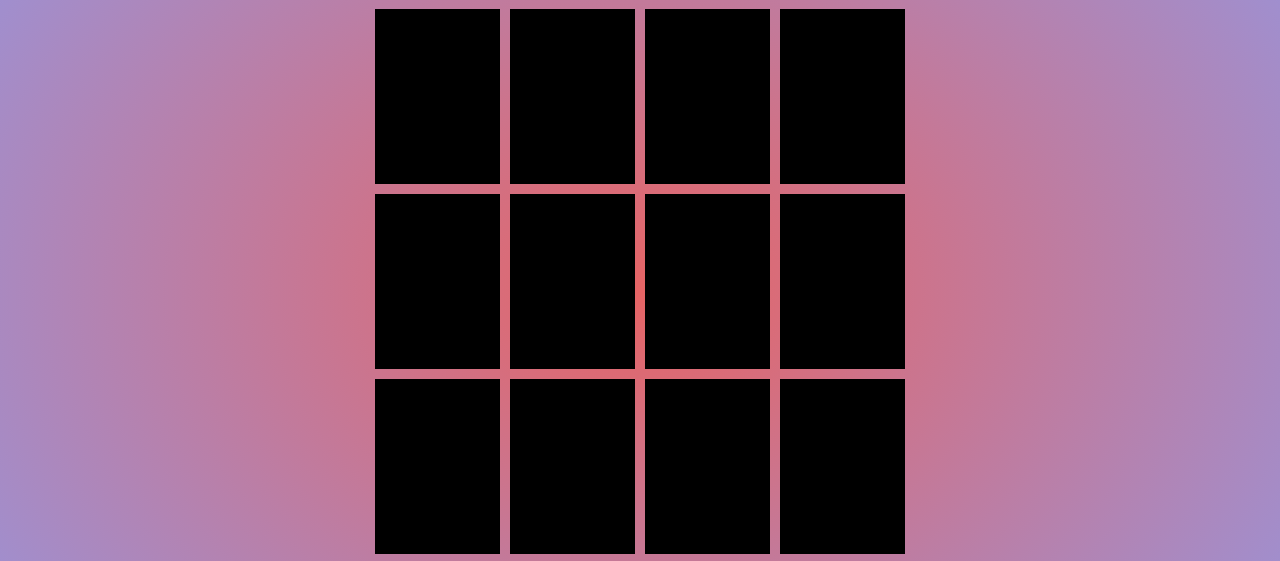
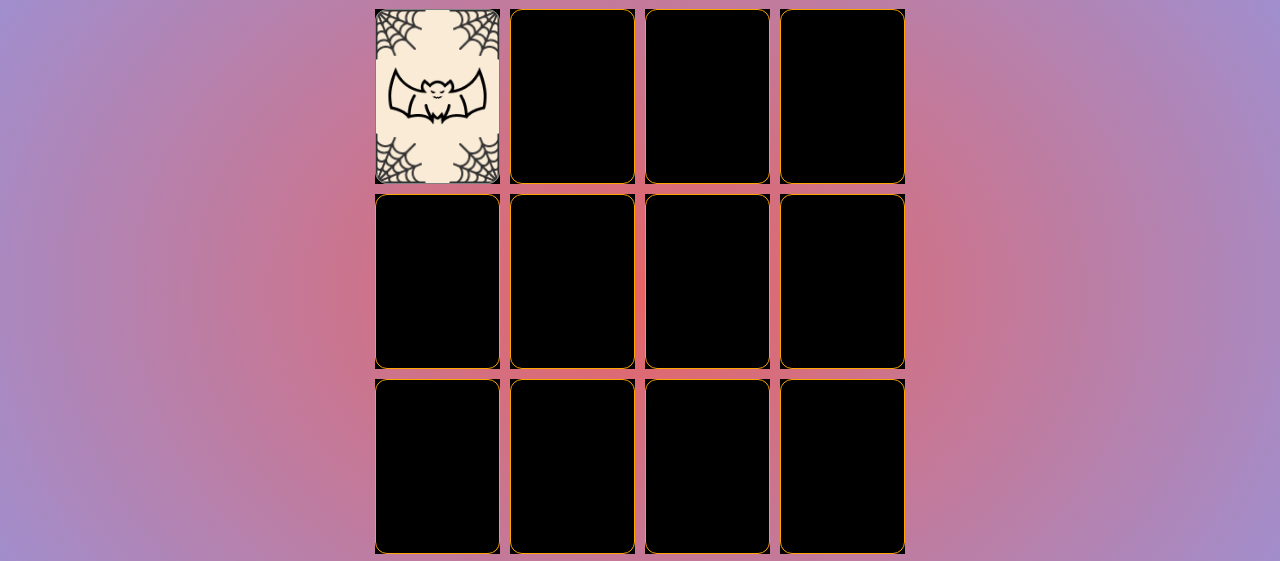
Before and after one commit to yatashashank/cardMatcher, a plain HTML site: page index.html in a window 1280 px wide. Shown: the part 205-766 px from the top of the page. Drawn offline with Linux system fonts and the light colour scheme.

Commit message:
Card front and card back desgin are added

```diff
--- a/CSS/index.css
+++ b/CSS/index.css
@@ -6,11 +6,13 @@ html{
     min-height: 100vh;
 }
 
+/*This Apply properties for body tag */
 body{
     margin: 0;
     background: radial-gradient(#e66465, #9198e5)
 }
 
+/* Header Title properties*/
 .page-title{
     font-family: Arial, Helvetica, sans-serif;
     font-family:normal;
@@ -18,6 +20,7 @@ body{
     font-size: 4em;
 }
 
+/* Main div for game container */
 .main-container{
     display: grid;
     grid-template-columns: repeat(4,auto);
@@ -38,8 +41,94 @@ body{
     font-size: 2em;
 }
 
+
 .card{
+    position: relative;
     background-color: black;
     height: 175px;
     width: 125px;
 }
+
+.card.visible .card-front{
+        transform: rotateY(0deg)
+}
+
+.card.visible .card-back{
+    transform: rotateY(-180deg)
+}
+
+.card-front{
+    transform: rotateX(180deg);
+    background-color: antiquewhite;
+    border-color: grey;
+
+}
+
+.card-value {
+    transform: scale(0.9)
+}
+.card-front:hover .card-value {
+     transform: scale(1);
+}
+
+.card-back{
+    background-color: black;
+    border-color: orange;
+}
+.card-face{
+    position: absolute;
+    height: 100%;
+    width: 100%;
+    display: flex;
+    justify-content: center;
+    align-items: center;
+    overflow: hidden;
+    backface-visibility: hidden;
+    border-radius: 12px;
+    border-width: 1px;
+    border-style: solid;
+}
+
+.cob-web{
+    position: absolute;
+    width: 50px;
+    height: 50px;
+    transition: transform 100ms ease-in-out;
+}
+
+.card-face:hover .cob-web {
+    width: 52px;
+    height: 52px;
+}
+.cob-web-top-left{
+    transform: rotate(270deg);
+    top: 0;
+    left: 0;
+}
+
+.cob-web-top-right{
+    top: 0;
+    right: 0;
+}
+
+.cob-web-bottom-left{
+    transform: rotate(180deg);
+    bottom: 0;
+    left: 0;
+}
+
+.cob-web-bottom-right{
+    transform: rotate(90deg);
+    bottom: 0;
+    right: 0;
+}
+
+.spider{
+    align-self: flex-start;
+    transform: translateY(-10px);
+    transition: transform 100ms ease-in-out;
+}
+
+.card-back:hover .spider{
+    transform: translateY(0)
+}
--- a/index.html
+++ b/index.html
@@ -1,8 +1,7 @@
 <!DOCTYPE html>
 <html lang="en">
-
   <head>
-    <link href="CSS/index.css" rel="stylesheet">
+    <link href="CSS/index.css" rel="stylesheet" />
     <title>Card Matcher</title>
   </head>
 
@@ -10,30 +9,85 @@
     <h1 class="page-title">Card Matcher</h1>
     <div class="main-container">
       <div class="game-info-container">
-            <div class="game-info">
-                Time <span id="time-remaining">100</span>
+        <div class="game-info">Time <span id="time-remaining">100</span></div>
+        <div class="game-info">Flips <span id="total-filps">0</span></div>
       </div>
-            <div class="game-info">
-                Flips <span id="total-filps">0</span>
+      <div class="card visible">
+        <div class="card-back card-face">
+            <img class="cob-web cob-web-top-left" src="Images/Cobweb.png">
+            <img class="cob-web cob-web-top-right" src="Images/Cobweb.png">
+            <img class="cob-web cob-web-bottom-left" src="Images/Cobweb.png">
+            <img class="cob-web cob-web-bottom-right" src="Images/Cobweb.png">
+            <img class="spider" src="Images/Spider.png">
+        </div>
+        <div class="card-front card-face">
+                <img class="cob-web cob-web-top-left" src="Images/CobwebGrey.png">
+                <img class="cob-web cob-web-top-right" src="Images/CobwebGrey.png">
+                <img class="cob-web cob-web-bottom-left" src="Images/CobwebGrey.png">
+                <img class="cob-web cob-web-bottom-right" src="Images/CobwebGrey.png">
+                <img class="card-value" src="Images/Bat.png">
         </div>
       </div>
-        <div class="card"></div>
-        <div class="card"></div>
-        <div class="card"></div>
-        <div class="card"></div>
-        <div class="card"></div>
-        <div class="card"></div>
-        <div class="card"></div>
-        <div class="card"></div>
-        <div class="card"></div>
-        <div class="card"></div>
-        <div class="card"></div>
-        <div class="card"></div>
-        <div class="card"></div>
-        <div class="card"></div>
-        <div class="card"></div>
-        <div class="card"></div>
+      <div class="card">
+        <div class="card-back card-face"></div>
+        <div class="card-front card-face"></div>
+      </div>
+      <div class="card">
+        <div class="card-back card-face"></div>
+        <div class="card-front card-face"></div>
+      </div>
+      <div class="card">
+        <div class="card-back card-face"></div>
+        <div class="card-front card-face"></div>
+      </div>
+      <div class="card">
+        <div class="card-back card-face"></div>
+        <div class="card-front card-face"></div>
+      </div>
+      <div class="card">
+        <div class="card-back card-face"></div>
+        <div class="card-front card-face"></div>
+      </div>
+      <div class="card">
+        <div class="card-back card-face"></div>
+        <div class="card-front card-face"></div>
+      </div>
+      <div class="card">
+        <div class="card-back card-face"></div>
+        <div class="card-front card-face"></div>
+      </div>
+      <div class="card">
+        <div class="card-back card-face"></div>
+        <div class="card-front card-face"></div>
+      </div>
+      <div class="card">
+        <div class="card-back card-face"></div>
+        <div class="card-front card-face"></div>
+      </div>
+      <div class="card">
+        <div class="card-back card-face"></div>
+        <div class="card-front card-face"></div>
+      </div>
+      <div class="card">
+        <div class="card-back card-face"></div>
+        <div class="card-front card-face"></div>
+      </div>
+      <div class="card">
+        <div class="card-back card-face"></div>
+        <div class="card-front card-face"></div>
+      </div>
+      <div class="card">
+        <div class="card-back card-face"></div>
+        <div class="card-front card-face"></div>
+      </div>
+      <div class="card">
+        <div class="card-back card-face"></div>
+        <div class="card-front card-face"></div>
+      </div>
+      <div class="card">
+        <div class="card-back card-face"></div>
+        <div class="card-front card-face"></div>
+      </div>
     </div>
   </body>
-
 </html>
```
Also changed, not shown: Images/Bat.png (added), Images/Bones.png (added), Images/CardBack.png (added), Images/Cauldron.png (added), Images/Cobweb.png (added), Images/CobwebGrey.png (added), Images/Dracula.png (added), Images/Eye.png (added), Images/Ghost.png (added), Images/Pumpkin.png (added), Images/Skull.png (added), Images/Spider.png (added). Lines whose indentation alone changed are shown as unchanged.
